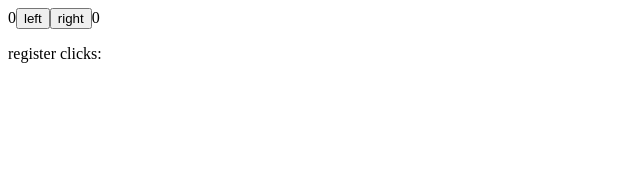
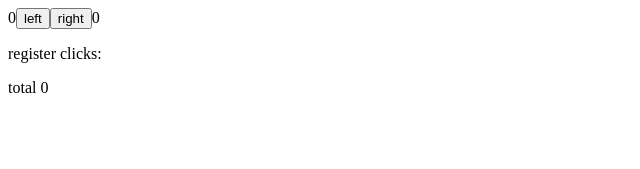
Before and after one commit to Cris-Emir/Full-Stack-Course, a React (Vite) app: page / in a window 1280 px wide. Shown: the top 169 px of the page, without its empty margins (0-640 px from the left). Built offline with nearby package versions, Linux system fonts and the light colour scheme.

Commit message:
La actualizacion del estado es asincrona

```diff
--- a/src/App.jsx
+++ b/src/App.jsx
@@ -6,16 +6,23 @@ const App = () => {
 
   const [allClicks, setAll] = useState([])
 
+  const [total, setTotal] = useState(0)
+
 
   const handleLeftClick = () => {
     setAll(allClicks.concat('L'))
-    setLeft(left + 1)
+    // console.log('left before', left)
+    const updateLeft = left + 1
+    setLeft(updateLeft)
+    // console.log('left after', left)
+    setTotal(updateLeft + right)
   }
 
 
   const handleRightClick = () => {
     setAll(allClicks.concat('R'))
     setRight(right + 1)
+    setTotal(left + right)
   }
 
   return (
@@ -26,6 +33,7 @@ const App = () => {
       {right}
 
       <p>register clicks: {allClicks.join('')}</p>
+      <p>total {total}</p>
     </div>
   )
 }
```
